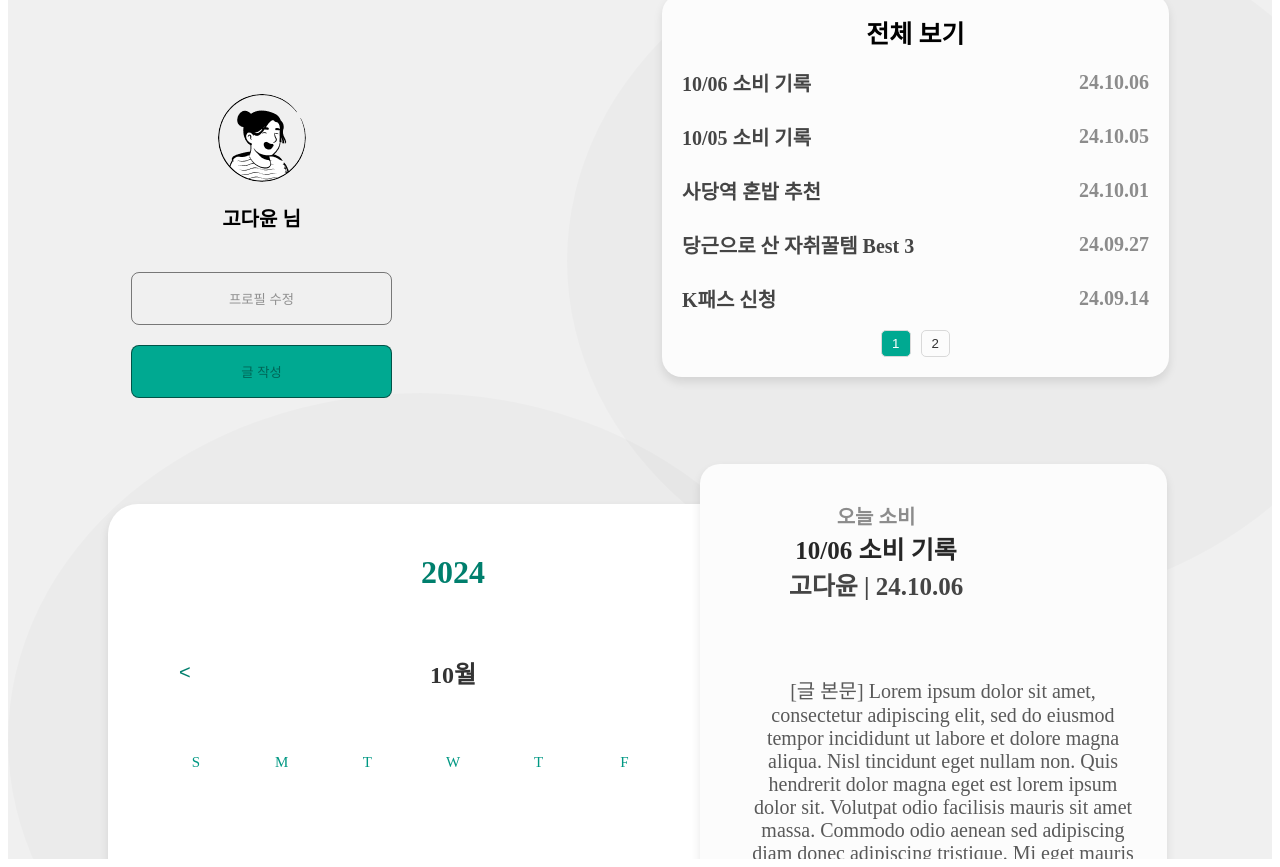
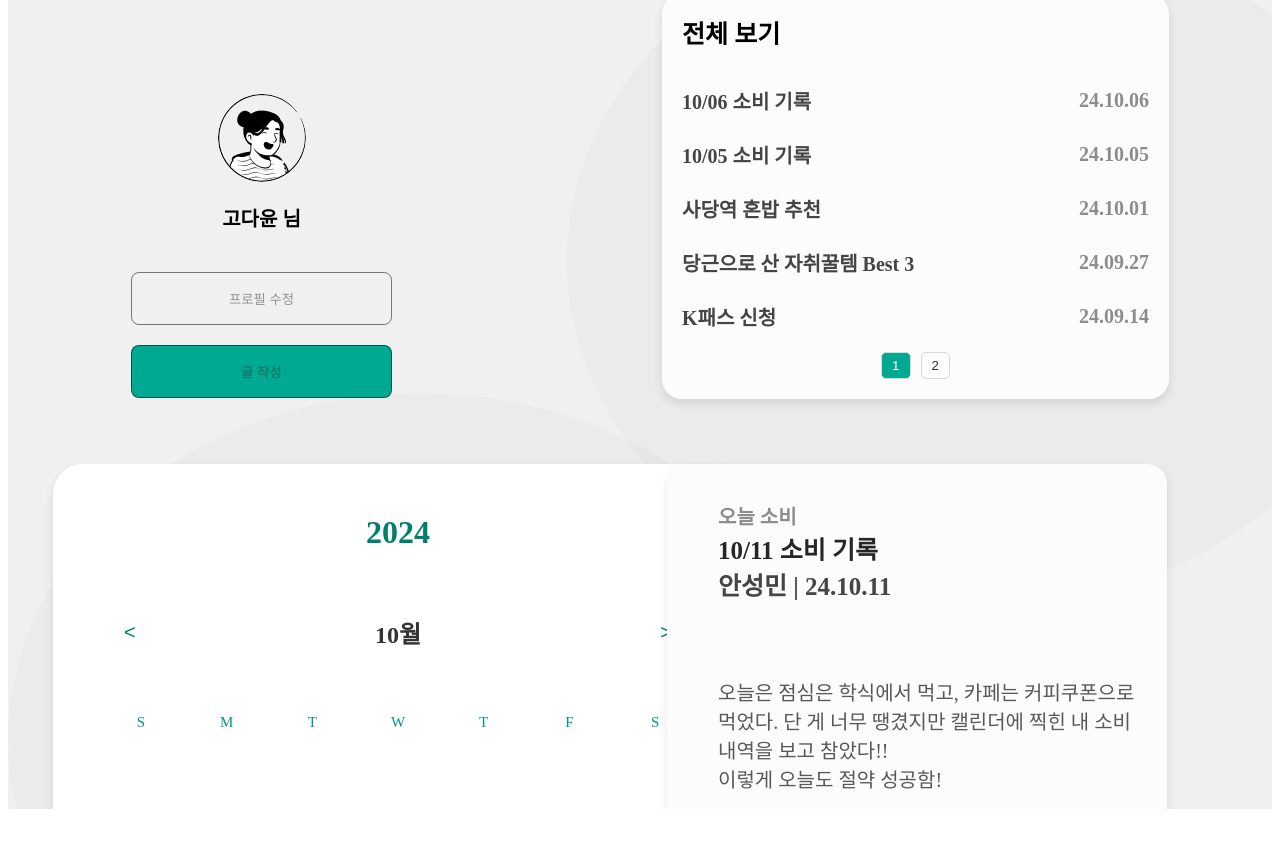
Before and after one commit to 0-spending/frontend, a React (Vite) app: page /homelogin in a window 1280 px wide. Shown: the part 94-961 px from the top of the page. After the commit the page ends 911 px from the top, so only its background shows below. Built offline with nearby package versions, Linux system fonts and the light colour scheme; no server answers.

Commit message:
Improve homepage UI

```diff
--- a/src/components/homepage/calendar.jsx
+++ b/src/components/homepage/calendar.jsx
@@ -4,19 +4,18 @@ import styled from 'styled-components';
 const CalendarContainer = styled.div`
   width: 600px;
   height: 750px;
-  margin: 0 auto;
+  margin: 0;
   background-color: white;
   border-radius: 30px;
   box-shadow: 0 5px 10px 0 rgba(0, 0, 0, 0.1);
   padding-right: 45px;
   padding-left: 45px;
   padding-bottom:45px;
-  margin-top: 50px;
-  margin-left: 100px;
-  margin-bottom:100px;
+  margin-left: 45px;
+  margin-bottom: 100px;
   display: flex;
-  flex-direction: column; /* 세로로 배치 */
-  justify-content: space-between; /* 세로로 각 섹션을 분리 */
+  flex-direction: column;
+  justify-content: space-between;
 `;
 
 const Header = styled.div` // year과 month 감싸는 부분
--- a/src/components/homepage/expenselist.jsx
+++ b/src/components/homepage/expenselist.jsx
@@ -3,7 +3,7 @@ import styled from 'styled-components';
 
 const ExpenseListContainer = styled.section`
   width: 467px;
-  min-height: 340px;
+  min-height: 365px;
   border-radius: 20px;
   background-color: #fcfcfc;
   box-shadow: 0 5px 10px 0 rgba(0, 0, 0, 0.1);
@@ -83,8 +83,8 @@ const ExpenseList = () => {
       { id: 3, title: '사당역 혼밥 추천', date: '24.10.01' },
       { id: 4, title: '당근으로 산 자취꿀템 Best 3', date: '24.09.27' },
       { id: 5, title: 'K패스 신청', date: '24.09.14' },
-      { id: 6, title: '추가 소비 기록 1', date: '24.09.13' },
-      { id: 7, title: '추가 소비 기록 2', date: '24.09.12' },
+      { id: 6, title: '개강 기념 대학생 할인 Best 5', date: '24.09.13' },
+      { id: 7, title: '학교 앞 8000원 이하 식당 추천', date: '24.09.12' },
     ];
     setExpenses(fetchedExpenses); // 함수 호출
   }, []); // 빈 배열을 전달해 컴포넌트 마운트 시에만 실행
@@ -108,7 +108,7 @@ const ExpenseList = () => {
   return (
     <ExpenseListContainer>
       <ExpenseContent>
-        <p style={{ fontSize: '25px', fontWeight: 'bold', margin:'0', marginBottom:'10px'}}>전체 보기</p>
+        <p style={{ fontSize: '25px', fontWeight: 'bold', margin:'0', marginBottom:'10px', textAlign:'left'}}>전체 보기</p><br></br>
         {currentItems.map((expense) => (
             <ExpenseItem key={expense.id}>
             <ExpenseTitle>{expense.title}</ExpenseTitle>
--- a/src/components/homepage/expensetext.jsx
+++ b/src/components/homepage/expensetext.jsx
@@ -3,7 +3,7 @@ import React from 'react';
 import styled from 'styled-components';
 
 const ExpenseContainer = styled.div`
-  width: 467px;
+  width: 500px;
   min-height: 319px;
   max-height: 620px;
   margin-bottom: 25px;
@@ -31,6 +31,7 @@ const Title = styled.p` // '오늘 소비'
   font-weight: bold;
   color: #8c8c8c;
   margin:0;
+  text-align: left; /* 왼쪽 정렬 */
 `;
 
 const ExpenseTitle = styled.p` // 글 제목
@@ -38,6 +39,7 @@ const ExpenseTitle = styled.p` // 글 제목
   font-weight: bold;
   color: #262626;
   margin:0;
+  text-align: left;
 `;
 
 const AuthorDate = styled.p` // 작성자 / 날짜
@@ -45,6 +47,7 @@ const AuthorDate = styled.p` // 작성자 / 날짜
   font-weight: bold;
   color: ${(props) => props.theme.colors.grayscale[900]} ;
   margin:0;
+  text-align: left; /* 왼쪽 정렬 */
 `;
 
 const Content = styled.p` // 글 본문
@@ -56,7 +59,7 @@ const Content = styled.p` // 글 본문
   margin-right: 32px;
   flex-grow: 1; /* 본문이 남은 공간을 차지하도록 설정 */
   overflow-y: auto; /* 본문이 길어지면 스크롤 가능 */
-
+  text-align: left; /* 왼쪽 정렬 */
 `;
 
 const ExpenseText = () => {
@@ -64,11 +67,11 @@ const ExpenseText = () => {
     <ExpenseContainer>
     <ExpenseContent>
       <Title>오늘 소비</Title>
-      <ExpenseTitle>10/06 소비 기록</ExpenseTitle>
-      <AuthorDate>고다윤 | 24.10.06</AuthorDate>
+      <ExpenseTitle>10/11 소비 기록</ExpenseTitle>
+      <AuthorDate>안성민 | 24.10.11</AuthorDate>
     </ExpenseContent>
-      <Content>[글 본문]
-       Lorem ipsum dolor sit amet, consectetur adipiscing elit, sed do eiusmod tempor incididunt ut labore et dolore magna aliqua. Nisl tincidunt eget nullam non. Quis hendrerit dolor magna eget est lorem ipsum dolor sit. Volutpat odio facilisis mauris sit amet massa. Commodo odio aenean sed adipiscing diam donec adipiscing tristique. Mi eget mauris pharetra et. Non tellus orci ac auctor augue. Elit at imperdiet dui accumsan sit. Ornare arcu dui vivamus arcu felis. Egestas integer eget aliquet nibh praesent. In hac habitasse platea dictumst quisque sagittis purus. Pulvinar elementum integer enim neque volutpat ac.
+      <Content>
+        오늘은 점심은 학식에서 먹고, 카페는 커피쿠폰으로 먹었다. 단 게 너무 땡겼지만 캘린더에 찍힌 내 소비 내역을 보고 참았다!! <br></br>이렇게 오늘도 절약 성공함!
       </Content>
     </ExpenseContainer>
   );
--- a/src/pages/home-guest.jsx
+++ b/src/pages/home-guest.jsx
@@ -2,7 +2,6 @@ import React from 'react';
 import styled from 'styled-components';
 import UserInfoGuest from '../components/homepage/userinfo-guest';
 import ExpenseList from '../components/homepage/expenselist';
-// import Calendar from '../components/homepage/calendar';
 import ExpenseText from '../components/homepage/expensetext';
 
 const HomeGuestContainer = styled.div`
--- a/src/pages/home-login.jsx
+++ b/src/pages/home-login.jsx
@@ -31,7 +31,7 @@ const ExpenseListWrapper = styled.div`
 
 const CalendarWrapper = styled.div`
   position: relative;
-  top: 540px;
+  top: 550px;
   left:0;
   width: fit-content;
   margin-bottom:100px;
```
